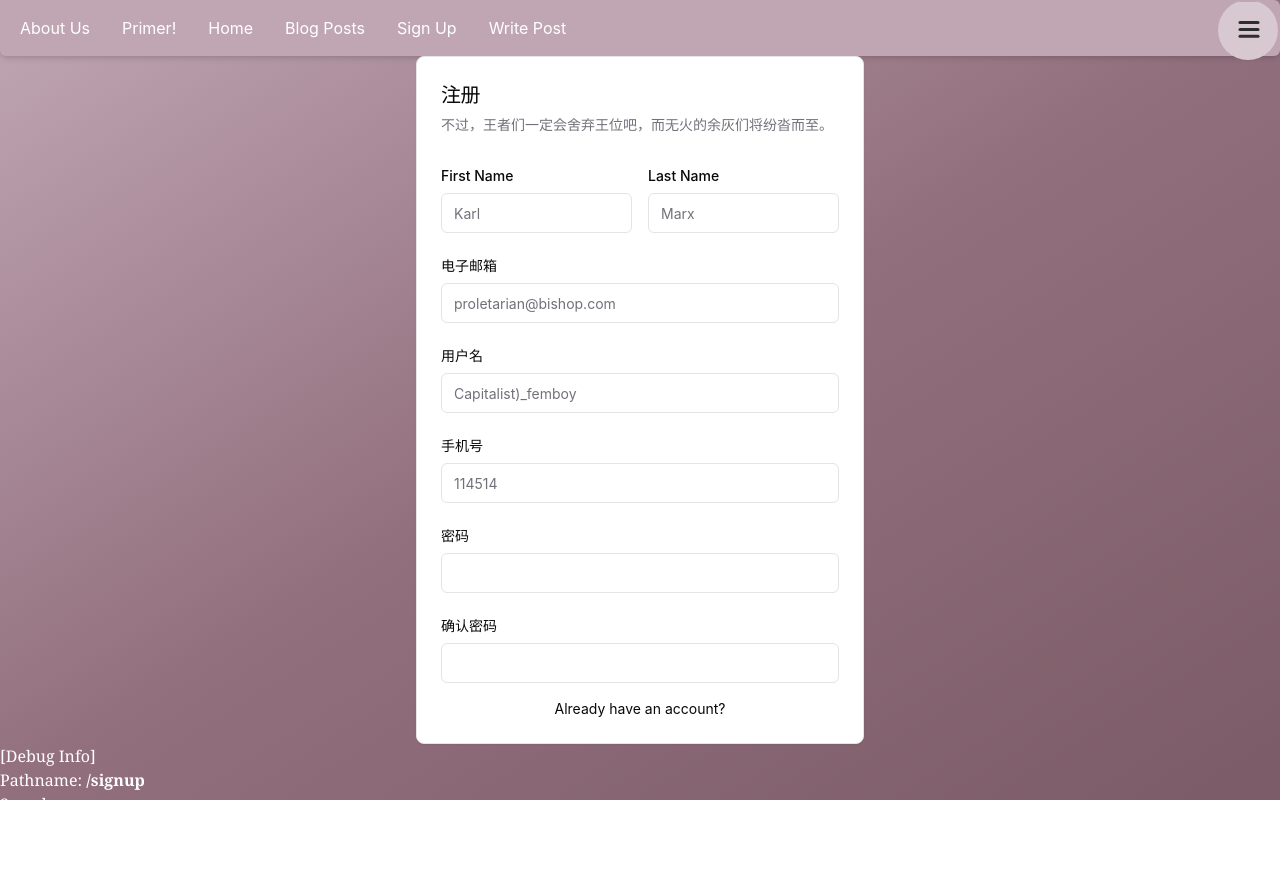
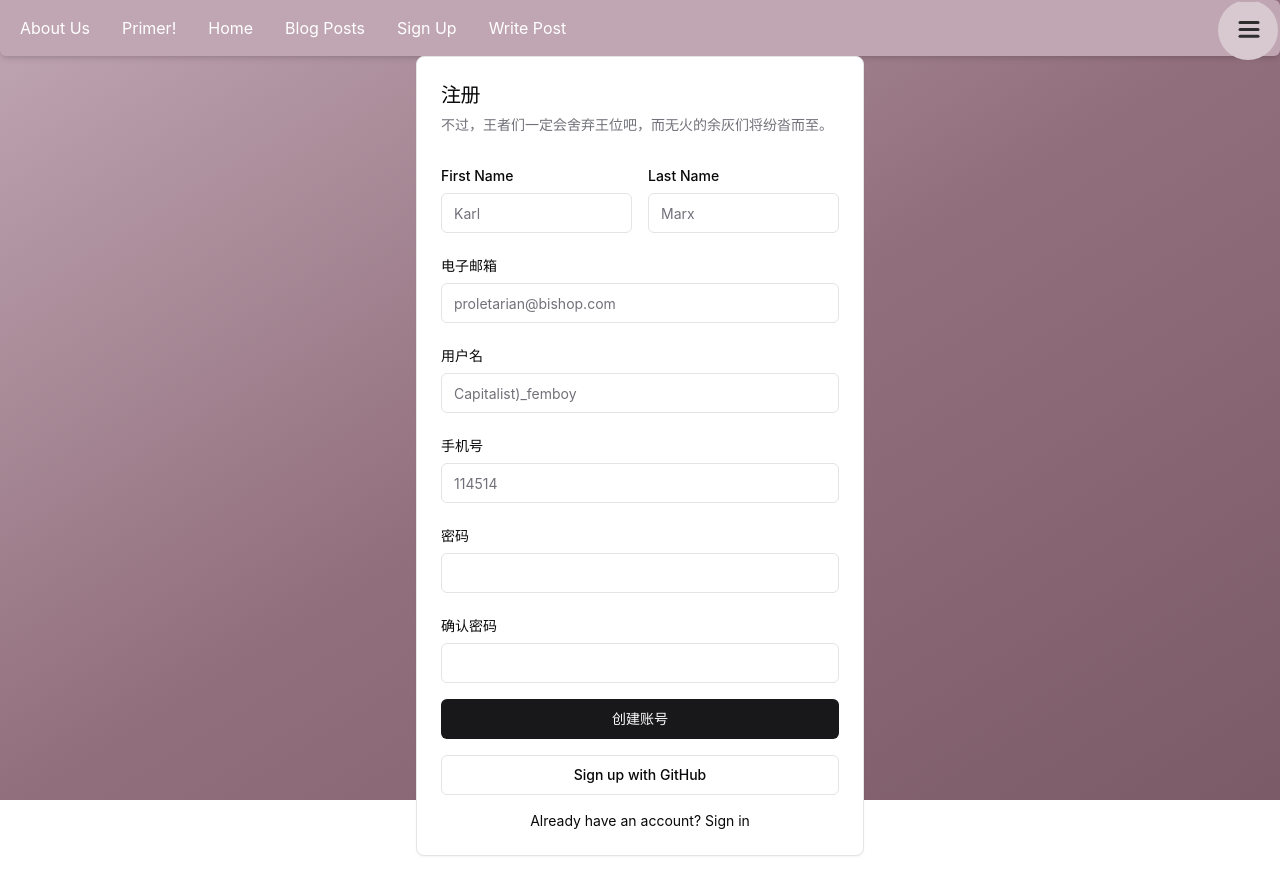
Before and after one commit to zy035c/dualblog-frontend, a React (Create React App) app: page /signup in a window 1280 px wide. Shown: the top 894 px of the page. Before the commit the page ends 840 px from the top, so only its background shows below. Built offline with nearby package versions, Linux system fonts and the light colour scheme.

Commit message:
fixing signup

```diff
--- a/src/blog/user/login.tsx
+++ b/src/blog/user/login.tsx
@@ -21,7 +21,7 @@ import {
   FormMessage,
 } from "src/components/ui/form";
 import { Input } from "src/components/ui/input";
-import { login_description, login_failed_description, logout_description } from 'src/texts/toast_text';
+import { login_description, login_failed_description } from 'src/texts/toast_text';
 
 const checkLoginStatus = async () => {
   // get dualblog-user-token from local storage
--- a/src/blog/user/sign_up.tsx
+++ b/src/blog/user/sign_up.tsx
@@ -1,3 +1,5 @@
+"use client"
+
 import { useState } from "react";
 import { createNewUser } from "src/apis/api_user";
 import { toast } from "src/components/ui/use-toast";
@@ -19,6 +21,7 @@ import { zodResolver } from "@hookform/resolvers/zod";
 import { useForm } from "react-hook-form";
 import { z } from "zod";
 import { Form, FormControl, FormField, FormItem, FormLabel, FormMessage } from "src/components/ui/form";
+import { motion } from "framer-motion";
 
 const SignUp = () => {
   // const [formData, setFormData] = useState({
@@ -216,7 +219,7 @@ const SignUp = () => {
 };
 
 
-function RegisterForm() {
+const RegisterForm = () => {
 
 
   const registrationFormSchema = z.object({
@@ -244,8 +247,14 @@ function RegisterForm() {
       password: "",
       userName: "",
       phone: "",
+      firstName: "",
+      lastName: ""
     },
   });
+
+  const onSubmit = async (data: z.infer<typeof registrationFormSchema>) => {
+    console.log("data:", data);
+  };
 
   return (
     <Card className="mx-auto max-w-md">
@@ -258,7 +267,7 @@ function RegisterForm() {
       <CardContent>
         <Form {...form}>
           <form
-            // onSubmit={() => console.log("submitting")}
+            onSubmit={form.handleSubmit(onSubmit)}
             className="space-y-4"
           >
             <div className="grid gap-4">
@@ -369,7 +378,7 @@ function RegisterForm() {
                     <FormItem>
                       <FormLabel>确认密码</FormLabel>
                       <FormControl>
-                        <Input {...field} type="confirmPassword" />
+                        <Input {...field} type="password" />
                       </FormControl>
                       <FormMessage />
                     </FormItem>
@@ -377,18 +386,19 @@ function RegisterForm() {
                 />
               </div>
 
-              {/* <Button className="w-full">
-                创建账号
-              </Button> */}
-              {/* <Button variant="outline" className="w-full">
+              <motion.div
+                whileTap={{ scale: 0.99 }}
+                whileHover={{ scale: 1.01 }} >
+                <Button className="w-full" type="submit">
+                  创建账号
+                </Button>
+              </motion.div>
+              <Button variant="outline" className="w-full">
                 Sign up with GitHub
-              </Button> */}
+              </Button>
             </div>
             <div className="mt-4 text-center text-sm">
-              Already have an account?{" "}
-              {/* <Link href="#" className="underline">
-            Sign in
-          </Link> */}
+              Already have an account? Sign in
             </div>
           </form>
         </Form>
```
